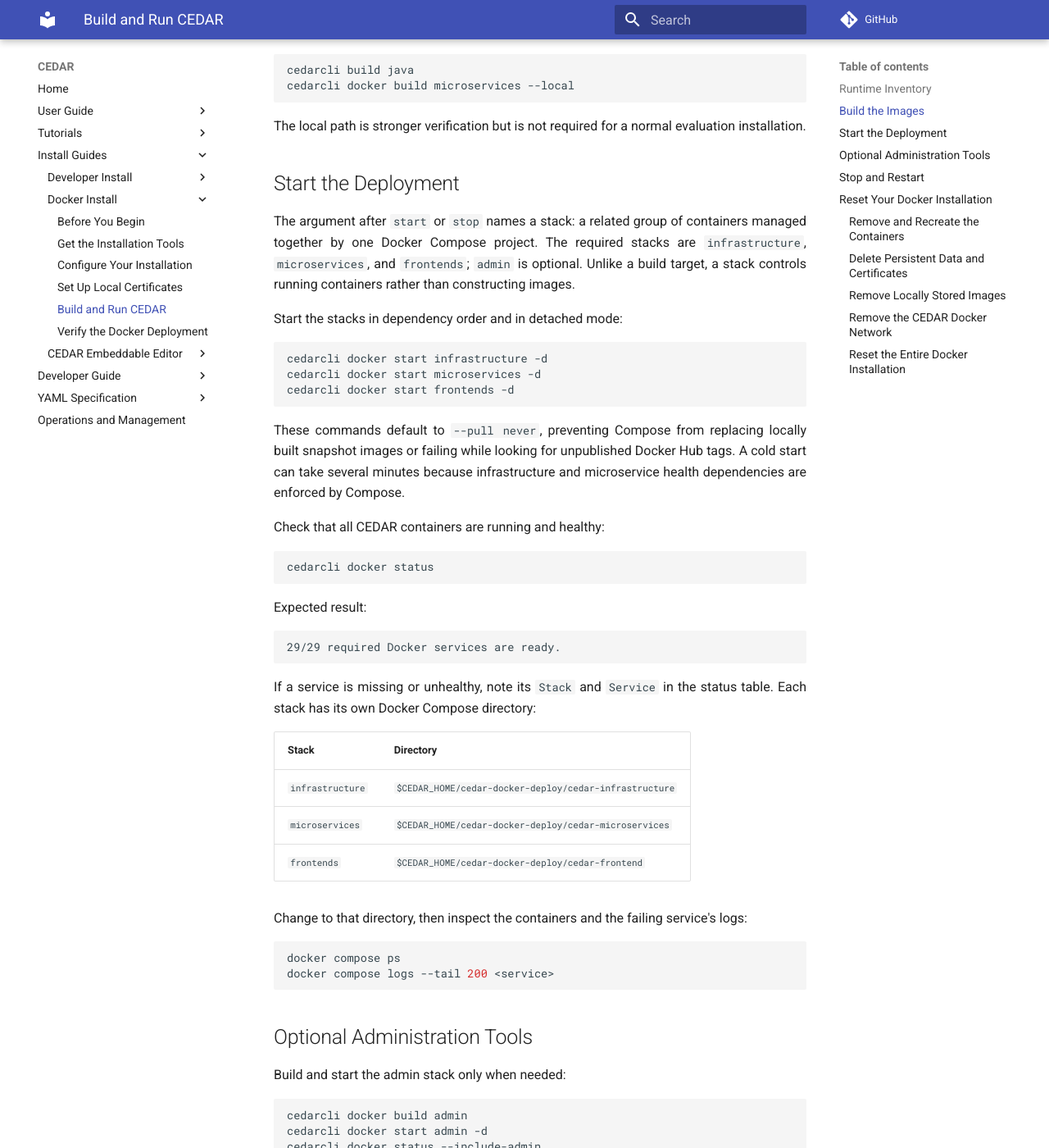
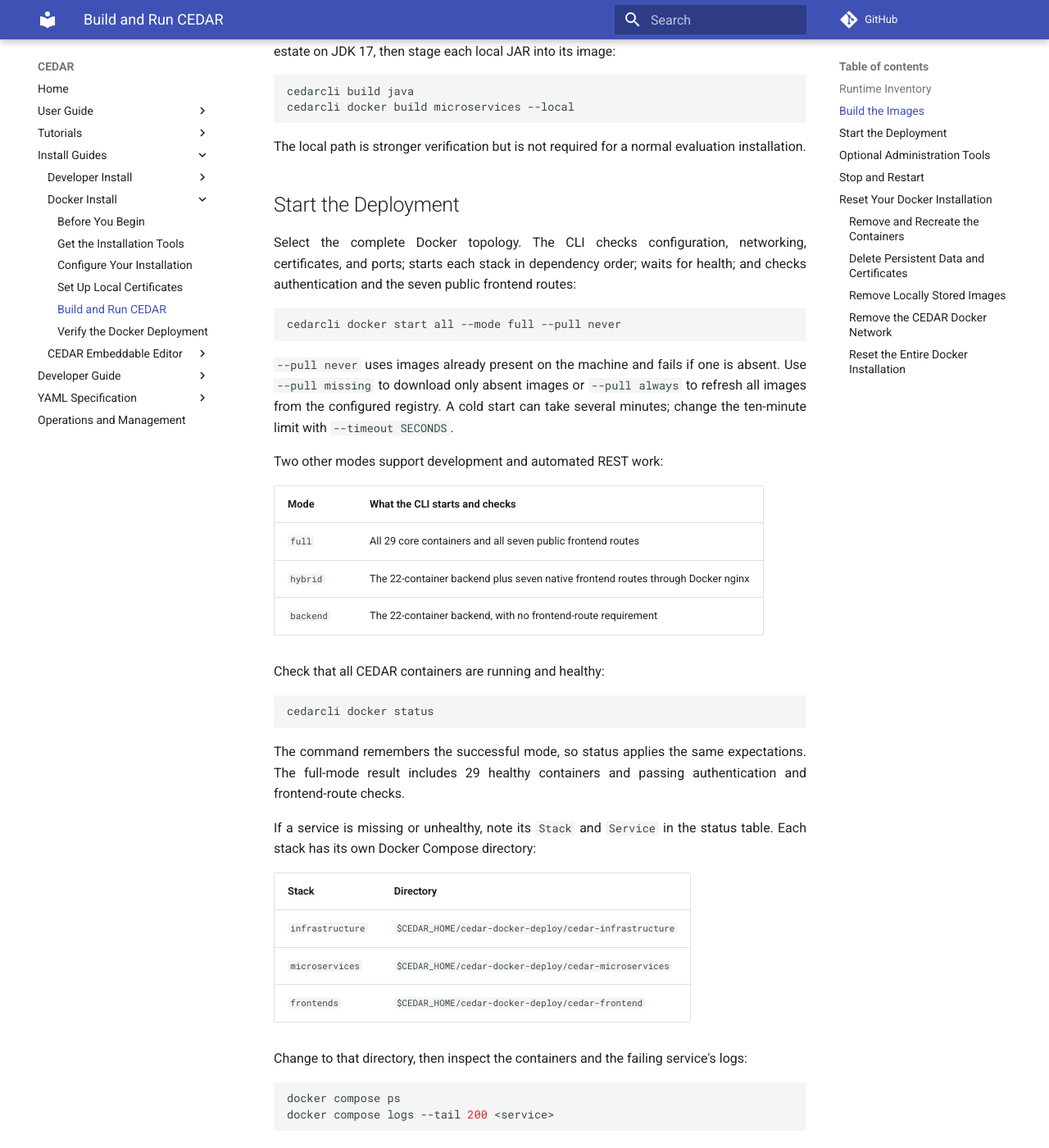
Before and after one commit to metadatacenter/cedar-mkdocs, an MkDocs documentation site: the page built from docs/install-docker-eval/build-and-run.md, in a window 1280 px wide and 1400 px high, scrolled down 1401 px. Shown: the whole window at 82% size. Built offline with MkDocs 1.6.1 and Material for MkDocs 9.7.7, drawn with Linux system fonts in a browser that asks for light colours; comment, search, counter and statistics services are not loaded; some of the changed text lies outside the part shown.

Commit message:
Document aggregate Docker deployment commands

````diff
--- a/docs/install-docker-eval/build-and-run.md
+++ b/docs/install-docker-eval/build-and-run.md
@@ -6,9 +6,10 @@
 provide the browser applications. A fourth stack contains optional administration tools.
 
 An image is the packaged software used to create a container. Building prepares those images;
-starting creates and runs the containers from them. For a complete CEDAR installation, build and
-start the three required stacks in dependency order: infrastructure, microservices, then frontends.
-Normal stop and restart operations reuse the images and preserve the data stored in Docker volumes.
+starting creates and runs the containers from them. For a complete CEDAR installation, build the
+three core stacks: infrastructure, microservices, and frontends. The CLI starts them in dependency
+order. Normal stop and restart operations reuse the images and preserve the data stored in Docker
+volumes.
 
 ## Runtime Inventory
 
@@ -19,14 +20,14 @@
 | Frontends | 7 | Main editor, Workspace, Designer, OpenView, Content, Monitoring, and Bridging |
 | Admin tools | 4 | Optional Kibana, phpMyAdmin, Redis Commander, and CEDAR admin tool |
 
-The first three stacks form the required 29-container deployment. Admin tools are optional.
+The first three stacks form the complete 29-container deployment. Admin tools are optional.
 
 The infrastructure nginx remains the single public TLS endpoint and routes browser requests to the
 frontend containers.
 
 ## Build the Images
 
-Build the images for CEDAR's three required stacks:
+Build the images for CEDAR's three core stacks:
 
 ```bash
 cedarcli docker build infrastructure
@@ -56,22 +57,26 @@
 
 ## Start the Deployment
 
-The argument after `start` or `stop` names a stack: a related group of containers managed together
-by one Docker Compose project. The required stacks are `infrastructure`, `microservices`, and
-`frontends`; `admin` is optional. Unlike a build target, a stack controls running containers rather
-than constructing images.
-
-Start the stacks in dependency order and in detached mode:
+Select the complete Docker topology. The CLI checks configuration, networking, certificates, and
+ports; starts each stack in dependency order; waits for health; and checks authentication and the
+seven public frontend routes:
 
 ```bash
-cedarcli docker start infrastructure -d
-cedarcli docker start microservices -d
-cedarcli docker start frontends -d
+cedarcli docker start all --mode full --pull never
 ```
 
-These commands default to `--pull never`, preventing Compose from replacing locally built snapshot
-images or failing while looking for unpublished Docker Hub tags. A cold start can take several
-minutes because infrastructure and microservice health dependencies are enforced by Compose.
+`--pull never` uses images already present on the machine and fails if one is absent. Use
+`--pull missing` to download only absent images or `--pull always` to refresh all images from the
+configured registry. A cold start can take several minutes; change the ten-minute limit with
+`--timeout SECONDS`.
+
+Two other modes support development and automated REST work:
+
+| Mode | What the CLI starts and checks |
+| --- | --- |
+| `full` | All 29 core containers and all seven public frontend routes |
+| `hybrid` | The 22-container backend plus seven native frontend routes through Docker nginx |
+| `backend` | The 22-container backend, with no frontend-route requirement |
 
 Check that all CEDAR containers are running and healthy:
 
@@ -79,11 +84,8 @@
 cedarcli docker status
 ```
 
-Expected result:
-
-```text
-29/29 required Docker services are ready.
-```
+The command remembers the successful mode, so status applies the same expectations. The full-mode
+result includes 29 healthy containers and passing authentication and frontend-route checks.
 
 If a service is missing or unhealthy, note its `Stack` and `Service` in the status table. Each stack
 has its own Docker Compose directory:
@@ -107,18 +109,15 @@
 
 ```bash
 cedarcli docker build admin
-cedarcli docker start admin -d
-cedarcli docker status --include-admin
+cedarcli docker start all --mode full --include-admin
 ```
 
 ## Stop and Restart
 
-Stop in reverse dependency order:
+Stop all Docker stacks selected by the aggregate deployment. The CLI uses reverse dependency order:
 
 ```bash
-cedarcli docker stop frontends
-cedarcli docker stop microservices
-cedarcli docker stop infrastructure
+cedarcli docker stop all
 ```
 
 Ordinary stop operations retain Docker named volumes and therefore retain application data.
````
Also changed, not shown: docs/install-docker-eval/cli-and-scripts.md (+2 -2 lines), docs/install-docker-eval/configuration.md (+7 -8 lines), docs/install-docker-eval/verify-docker-deployment.md (+3 -1 lines).
